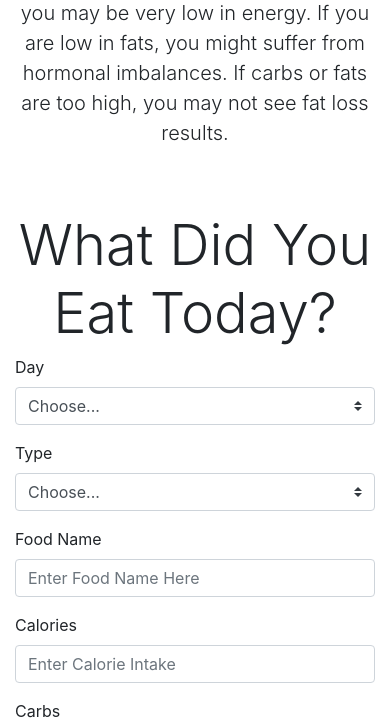
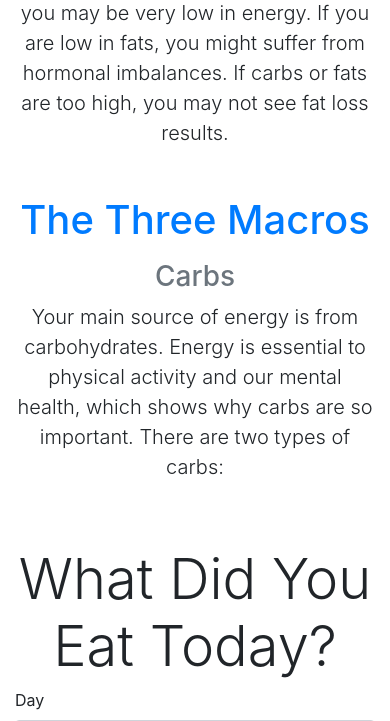
Before and after one commit to rsoto003/macro-counter, a PHP site: page /html/home-page.html in a window 390 px wide. Shown: the part 1747-2468 px from the top of the page. Run offline with PHP 8.4, Linux system fonts and the light colour scheme.

Commit message:
adding comment and media queries for font-size

```diff
--- a/css/home-page.css
+++ b/css/home-page.css
@@ -2,3 +2,24 @@
     background-image: url("../images/all_fresh_vegetables.jpg");
     background-size: cover;
 }
+html {
+    font-size: 1rem;
+  }
+
+  /* @include media-breakpoint-up(sm) {
+    html {
+      font-size: 1.2rem;
+    }
+  }
+
+  @include media-breakpoint-up(md) {
+    html {
+      font-size: 1.4rem;
+    }
+  }
+
+  @include media-breakpoint-up(lg) {
+    html {
+      font-size: 1.6rem;
+    }
+  } */
--- a/html/home-page.html
+++ b/html/home-page.html
@@ -70,8 +70,15 @@
                               When your diet is too low in protein, you could lose muscle instead of fat, which can lead to a slower metabolism.
                               <br>
                               If you aren't getting enough carbs, you may be very low in energy. If you are low in fats, you might suffer from hormonal imbalances. If carbs or fats are too high, you may not see fat loss results.
-
-
+                        </p>
+                        <h1 class="display-5 text-center text-primary mt-5">
+                          The Three Macros
+                        </h1>
+                        <p class="lead text-center">
+                          <h3 class="text-center text-muted">Carbs</h2>
+                            <p class="lead text-center">
+                              Your main source of energy is from carbohydrates. Energy is essential to physical activity and our mental health, which shows why carbs are so important. There are two types of carbs:
+                            </p>
                         </p>
                     </div>
                   </div>
```
